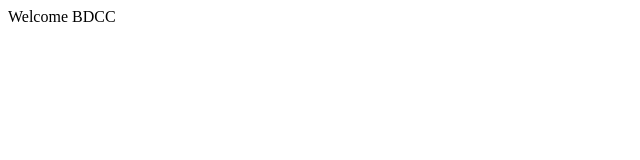
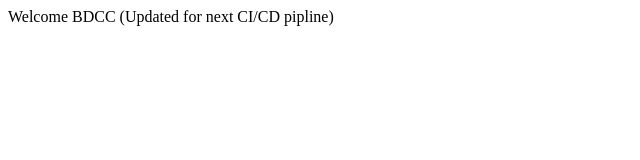
Before and after one commit to taoudi-abdelbasset/tp4devops, a plain HTML site: page index.html in a window 1280 px wide. Shown: the whole page, without its empty margins (0-640 px from the left). Drawn offline with Linux system fonts and the light colour scheme.

Commit message:
changed index

```diff
--- a/index.html
+++ b/index.html
@@ -5,6 +5,6 @@
 		<title>Taoudi Abdelbasset</title>
 	</head>
 <body>
-Welcome BDCC
+Welcome BDCC (Updated for next CI/CD pipline)
 </body>
 </html>
```
